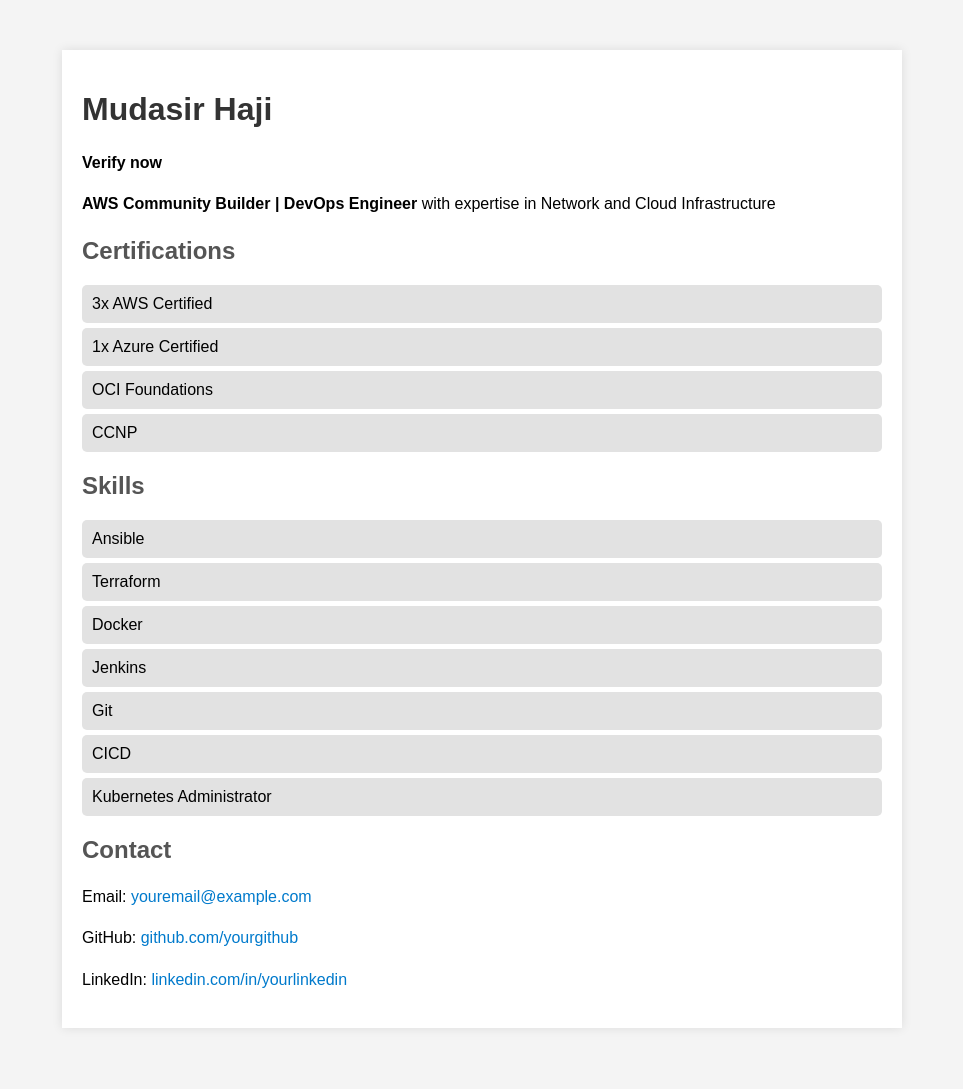
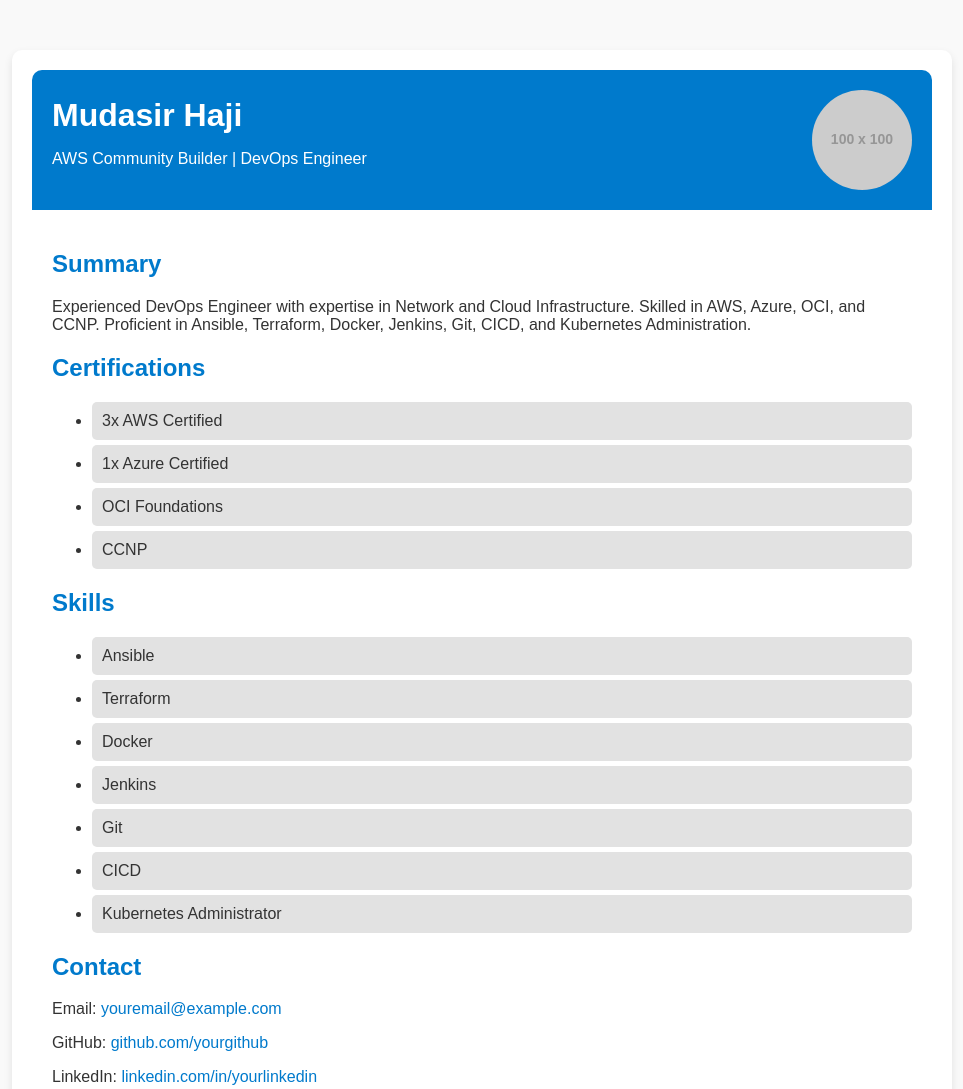
Before and after one commit to mudasirhaji/mudasirhaji.github.io, a plain HTML site: page index.html in a window 1280 px wide. Shown: the top 1089 px of the page, without its empty margins (158-1121 px from the left). Drawn offline with Linux system fonts and the light colour scheme; placeholder pictures from the web are drawn by us.

Commit message:
third commit

```diff
--- a/index.html
+++ b/index.html
@@ -6,60 +6,88 @@
     <title>Mudasir Haji - DevOps Engineer</title>
     <style>
         body {
-            font-family: Arial, sans-serif;
+            font-family: 'Arial', sans-serif;
             margin: 0;
             padding: 0;
-            background-color: #f4f4f4;
+            background-color: #f9f9f9;
+            color: #333;
         }
         .container {
-            max-width: 800px;
+            max-width: 900px;
             margin: 50px auto;
             padding: 20px;
             background-color: #fff;
-            box-shadow: 0 0 10px rgba(0, 0, 0, 0.1);
+            box-shadow: 0 4px 8px rgba(0, 0, 0, 0.1);
+            border-radius: 10px;
+            overflow: hidden;
         }
-        h1 {
-            color: #333;
+        header {
+            display: flex;
+            align-items: center;
+            justify-content: space-between;
+            background-color: #007acc;
+            color: #fff;
+            padding: 20px;
+            border-radius: 10px 10px 0 0;
+        }
+        header img {
+            border-radius: 50%;
+            width: 100px;
+            height: 100px;
+        }
+        header h1 {
+            margin: 0;
+        }
+        .content {
+            padding: 20px;
         }
         h2 {
-            color: #555;
+            color: #007acc;
         }
-        p {
-            line-height: 1.6;
+        .skills, .certifications, .contact {
+            margin-bottom: 20px;
         }
-        .skills {
-            list-style: none;
-            padding: 0;
-        }
-        .skills li {
+        .skills li, .certifications li {
             background: #e2e2e2;
             margin: 5px 0;
             padding: 10px;
             border-radius: 5px;
         }
-        .contact {
-            margin-top: 20px;
-        }
         .contact a {
             color: #007acc;
             text-decoration: none;
+        }
+        .contact a:hover {
+            text-decoration: underline;
         }
     </style>
 </head>
 <body>
     <div class="container">
+        <header>
+            <div>
                 <h1>Mudasir Haji</h1>
-        <p><strong>Verify now</strong></p>
-        <p><strong>AWS Community Builder | DevOps Engineer</strong> with expertise in Network and Cloud Infrastructure</p>
+                <p>AWS Community Builder | DevOps Engineer</p>
+            </div>
+            <img src="https://via.placeholder.com/100" alt="Mudasir Haji">
+        </header>
+        <div class="content">
+            <section class="summary">
+                <h2>Summary</h2>
+                <p>Experienced DevOps Engineer with expertise in Network and Cloud Infrastructure. Skilled in AWS, Azure, OCI, and CCNP. Proficient in Ansible, Terraform, Docker, Jenkins, Git, CICD, and Kubernetes Administration.</p>
+            </section>
+            <section class="certifications">
                 <h2>Certifications</h2>
-        <ul class="skills">
+                <ul>
                     <li>3x AWS Certified</li>
                     <li>1x Azure Certified</li>
                     <li>OCI Foundations</li>
                     <li>CCNP</li>
                 </ul>
+            </section>
+            <section class="skills">
                 <h2>Skills</h2>
-        <ul class="skills">
+                <ul>
                     <li>Ansible</li>
                     <li>Terraform</li>
                     <li>Docker</li>
@@ -68,11 +96,13 @@
                     <li>CICD</li>
                     <li>Kubernetes Administrator</li>
                 </ul>
-        <div class="contact">
+            </section>
+            <section class="contact">
                 <h2>Contact</h2>
                 <p>Email: <a href="mailto:youremail@example.com">youremail@example.com</a></p>
                 <p>GitHub: <a href="https://github.com/yourgithub" target="_blank">github.com/yourgithub</a></p>
                 <p>LinkedIn: <a href="https://linkedin.com/in/yourlinkedin" target="_blank">linkedin.com/in/yourlinkedin</a></p>
+            </section>
         </div>
     </div>
 </body>
```
Lines whose indentation alone changed are shown as unchanged.
